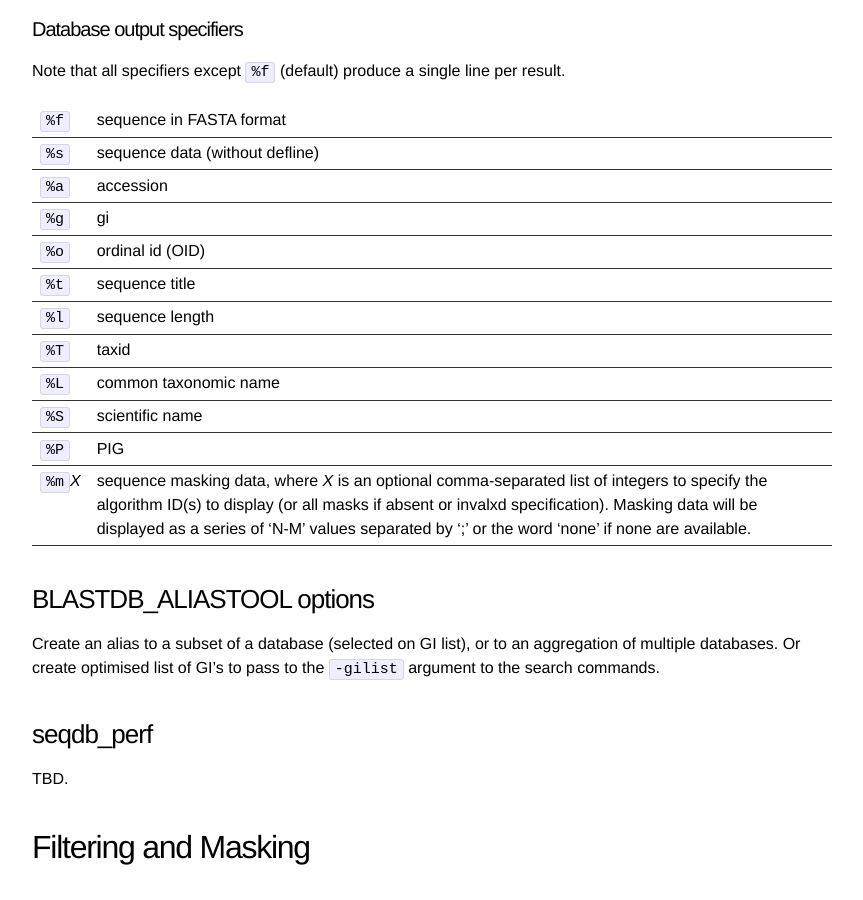
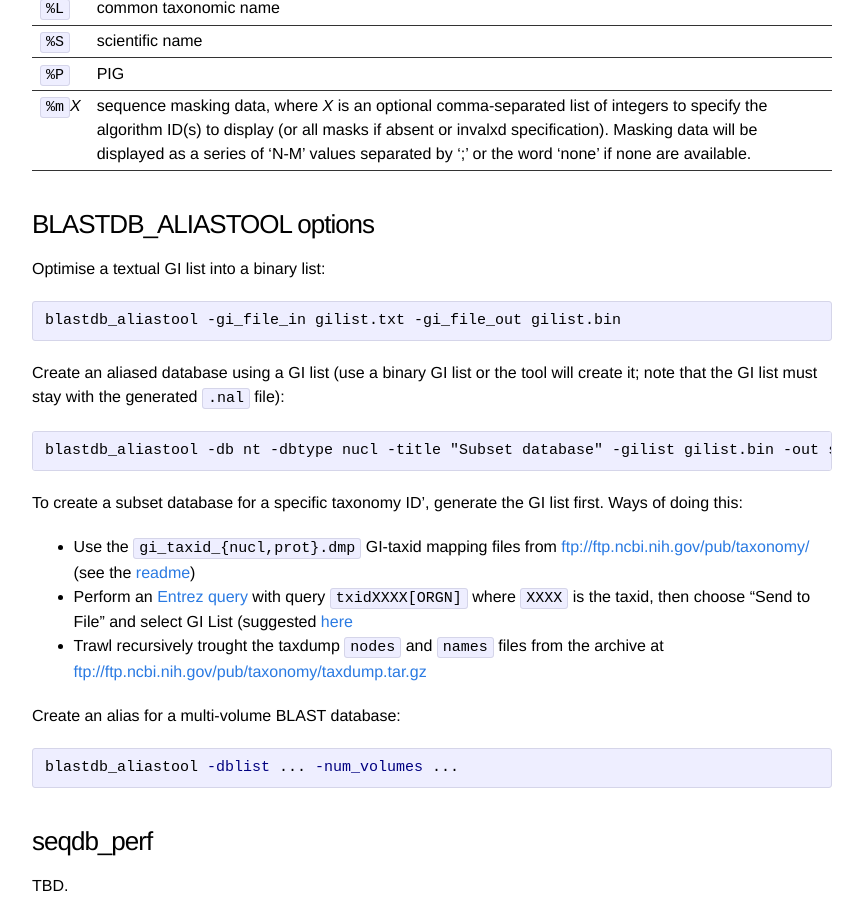
Before and after one commit to zwets/zwets.github.io, a Jekyll site: the page built from notes/blast-cmdline-ref.md, in a window 1280 px wide and 900 px high, scrolled down 17388 px. Shown: the whole window, without its empty margins (208-1071 px from the left). Built offline with Jekyll 4.4.1, drawn with Linux system fonts in a browser that asks for light colours; some of the changed text lies outside the part shown.

Commit message:
Move to Jekyll 3. Split out notes from posts.

````diff
--- a/_config.yml
+++ b/_config.yml
@@ -14,15 +14,14 @@
 #future:      false
 #unpublished: false
 # Conversion
-markdown:    kramdown
-#highlighter: rouge
-highlighter: pygments
+#markdown:    kramdown # default since GH on Jekyll 3
+#highlighter: rouge # default since GH went to Jekyll 3
 #lsi:         false
 #excerpt_separator: "\n\n"
 #incremental: false
 
 # Build settings
-markdown: kramdown
+#markdown: kramdown
 #permalink: /:categories/:title/ # will trim the date off
 permalink: pretty
 timezone: Africa/Dar_es_Salaam
--- a/_posts/2016-01-02-welcome-to-jekyll.markdown
+++ b/_posts/2016-01-02-welcome-to-jekyll.markdown
@@ -12,13 +12,14 @@
 
 Jekyll also offers powerful support for code snippets:
 
-{% highlight ruby %}
+```ruby
 def print_hi(name)
   puts "Hi, #{name}"
 end
 print_hi('Tom')
 #=> prints 'Hi, Tom' to STDOUT.
-{% endhighlight %}
+```
+
 
 Check out the [Jekyll docs][jekyll] for more info on how to get the most out of Jekyll. File all bugs/feature requests at [Jekyll's GitHub repo][jekyll-gh].
 
--- a/blast-cmdline-ref.md
+++ b/notes/blast-cmdline-ref.md
@@ -2,7 +2,7 @@
 title: BLAST Command-line Reference
 permalink: /blast-cmdline-ref/
 layout: page
-categories: notes
+category: notes
 excerpt: "Command-line reference for the NCBI BLAST suite, reorganised because the tools lack individual man pages and information is spread all over."
 tags: blast
 ---
@@ -65,14 +65,14 @@
 |`searchsp`|integer|none|Effective length of the search space|
 |`import_search_strategy`|string|none|Search strategy file to read.|
 |`export_search_strategy`|string|none|Record search strategy to this file.|
-|`parse_deflines`|flag|N/A|Parse query and subject bar delimited sequence identifiers (e.g., gi|129295).|
+|`parse_deflines`|flag|N/A|Parse query and subject bar delimited sequence identifiers (e.g., gi\|129295).|
 |`num_threads`|integer|1|Number of threads (CPUs) to use in blast search.|
 |`remote`|flag|N/A|Execute search on NCBI servers?|
-|`outfmt`|string|0|Alignment view options (see [below](#alignment-view-options)|
+|`outfmt`|string|0|Alignment view options (see [below](#alignment-view-options))|
 
-#### Alignment View options
+#### Alignment View options (outfmt values)
 
-Note: options 6, 7, and 10 can be additionally configured to produce a custom format specified by space delimited format specifiers (see [format specifiers below](#search-outfmt-specifiers).
+Note: options 6, 7, and 10 can be additionally configured to produce a custom format specified by space delimited format specifiers (see [format specifiers below](#search-output-specifiers)).
 
 `0` | pairwise (default)
 `1` | query-anchored showing identities,
@@ -373,7 +373,7 @@
 |`input_type`|string|fasta|Input file type, it may be any of fasta, blastdb, asn1\_txt, asn1\_bin|
 |`dbtype`|string|prot|Molecule type of input, values can be nucl or prot.|
 |`title`|string|none|Title for BLAST database. If not set, the input file name will be used.|
-|`parse_seqids`|flag|N/A|Parse bar delimited sequence identifiers (e.g., gi|129295) in FASTA input, so they can be used to filter queries on identifier lists. See section [About Sequence Identifiers](#about-sequence-identifiers) below.|
+|`parse_seqids`|flag|N/A|Parse bar delimited sequence identifiers (e.g., gi\|129295) in FASTA input, so they can be used to filter queries on identifier lists. See section [About Sequence Identifiers](#about-sequence-identifiers) below.|
 |`hash_index`|flag|N/A|Create index of sequence hash values.|
 |`mask_data`|string|none|Comma-separated list of input files containing masking data as produced by NCBI masking applications (e.g. dustmasker, segmasker, windowmasker).|
 |`max_file_size`|string|1GB|Maximum file size to use for BLAST database.|
@@ -465,8 +465,24 @@
 
 ### BLASTDB\_ALIASTOOL options
 
-Create an alias to a subset of a database (selected on GI list), or to an aggregation of multiple databases.  Or create optimised list of GI's to pass to the `-gilist` argument to the search commands.
+Optimise a textual GI list into a binary list:
 
+    blastdb_aliastool -gi_file_in gilist.txt -gi_file_out gilist.bin
+
+Create an aliased database using a GI list (use a binary GI list or the tool will create it; note that the GI list must stay with the generated `.nal` file):
+
+    blastdb_aliastool -db nt -dbtype nucl -title "Subset database" -gilist gilist.bin -out subsetdb
+
+To create a subset database for a specific taxonomy ID', generate the GI list first.  Ways of doing this:
+* Use the `gi_taxid_{nucl,prot}.dmp` GI-taxid mapping files from [ftp://ftp.ncbi.nih.gov/pub/taxonomy/](ftp://ftp.ncbi.nih.gov/pub/taxonomy/) (see the [readme](ftp://ftp.ncbi.nih.gov/pub/taxonomy/gi_taxid.readme))
+* Perform an [Entrez query](http://www.ncbi.nlm.nih.gov/protein) with query `txidXXXX[ORGN]` where `XXXX` is the taxid, then choose "Send to File" and select GI List (suggested [here](https://www.biostars.org/p/6528/)
+* Trawl recursively trought the taxdump `nodes` and `names` files from the archive at [ftp://ftp.ncbi.nih.gov/pub/taxonomy/taxdump.tar.gz](ftp://ftp.ncbi.nih.gov/pub/taxonomy/taxdump.tar.gz)
+
+Create an alias for a multi-volume BLAST database:
+
+```bash
+blastdb_aliastool -dblist ... -num_volumes ...
+```
 
 ### seqdb_perf
 
````
Also changed, not shown: _posts/2016-01-22-introducing-unfasta.md (+4 -4 lines), notes.html (added, +21 -0 lines), notes.md (deleted, +0 -19 lines), notes/jekyll-notes.md (renamed from jekyll-notes.md, +3 -8 lines).
